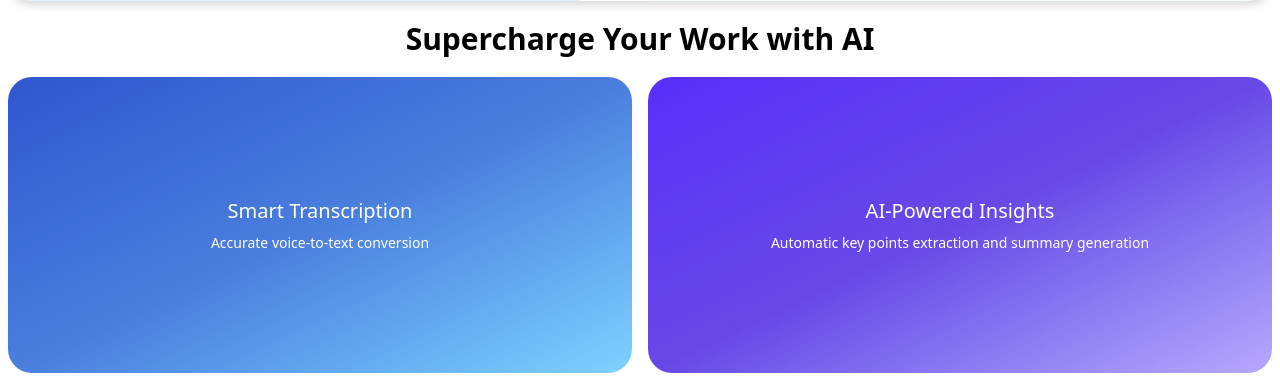
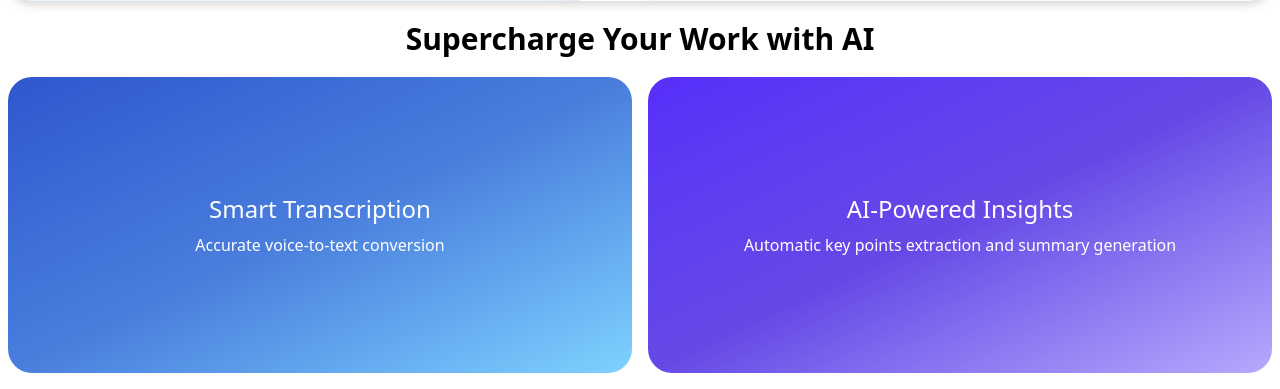
Before and after one commit to elihat2022/student-assistant, a Django app: page / in a window 1280 px wide. Shown: the part 1326-1715 px from the top of the page. Run offline with Django 5.2, Linux system fonts and the light colour scheme; parts of the project's set-up code (start-up, migrations or seed data) failed here and were passed over; some libraries are stand-ins or nearby versions.

Commit message:
Home styles

```diff
--- a/dashboard/templates/dashboard/home.html
+++ b/dashboard/templates/dashboard/home.html
@@ -17,19 +17,19 @@
    </div>
     <!-- Three columns -->
     <h2 class="font-bold text-xl md:text-3xl">Supercharge Your Work with AI</h2>
-    <div class="flex flex-row justify-center w-full  px6 py-3 mt-2  gap-4 h-[20vh] md:h-[40vh]">
+    <div class="flex flex-row justify-center w-full  px6 py-3 mt-2  gap-4 h-[30vh] md:h-[40vh]">
 
         <div class="flex flex-col justify-center items-center w-1/2  bg-linear-to-tl from-[#7fd2ff] via-[#4A7EDD] to-[#3056CE]  rounded-3xl p-4 text-white">
-            <h3 class="font-medium text-md md:text-xl mb-2 ">Smart Transcription</h3>
-                <div class="text-sm text-center">
+            <h3 class="font-medium text-xl md:text-2xl mb-2 ">Smart Transcription</h3>
+                <div class="text-center">
 
                 <p>Accurate voice-to-text conversion</p>
 
                 </div>
         </div>
         <div class="flex flex-col justify-center items-center w-1/2 bg-linear-to-tl from-[#B8A8FC] via-[#6748E6] to-[#572EFA]  rounded-3xl p-4 text-white">
-            <h3 class="font-medium text-md md:text-xl mb-2 ">AI-Powered Insights</h3>
-                <div class="text-sm text-center">
+            <h3 class="font-medium text-xl md:text-2xl mb-2 ">AI-Powered Insights</h3>
+                <div class="text-center">
 
                 <p>Automatic key points extraction and summary generation</p>
 
--- a/static/css/output.css
+++ b/static/css/output.css
@@ -3565,6 +3565,12 @@
       padding-inline: calc(var(--spacing) * 6);
     }
   }
+  .md\:text-2xl {
+    @media (width >= 48rem) {
+      font-size: var(--text-2xl);
+      line-height: var(--tw-leading, var(--text-2xl--line-height));
+    }
+  }
   .md\:text-3xl {
     @media (width >= 48rem) {
       font-size: var(--text-3xl);
```
Also changed, not shown: static/images/1.jpg (renamed from media/images/1.jpg), static/images/2.jpg (renamed from media/images/2.jpg), static/images/3.jpg (renamed from media/images/3.jpg), static/images/hero.png (renamed from media/images/hero.png).
